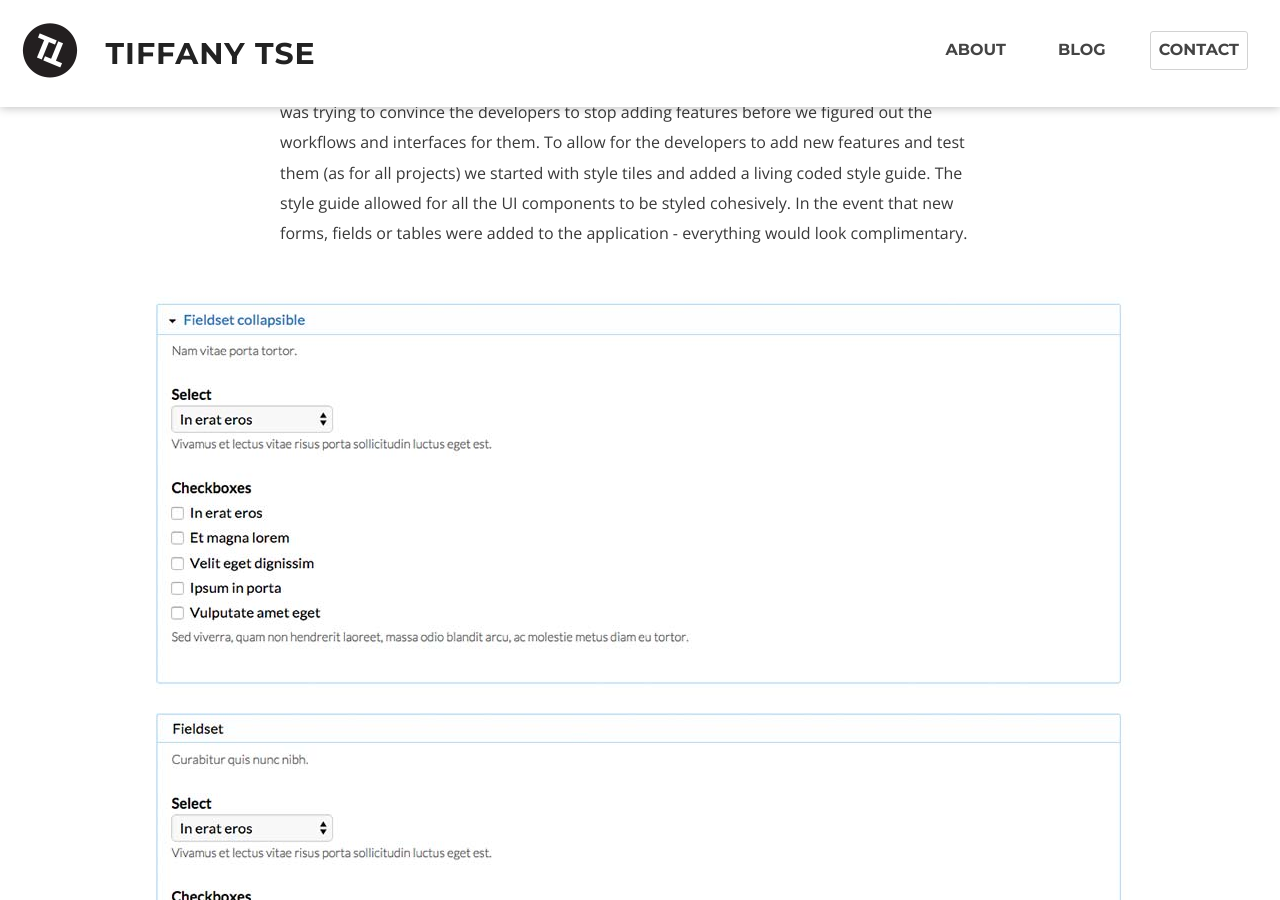
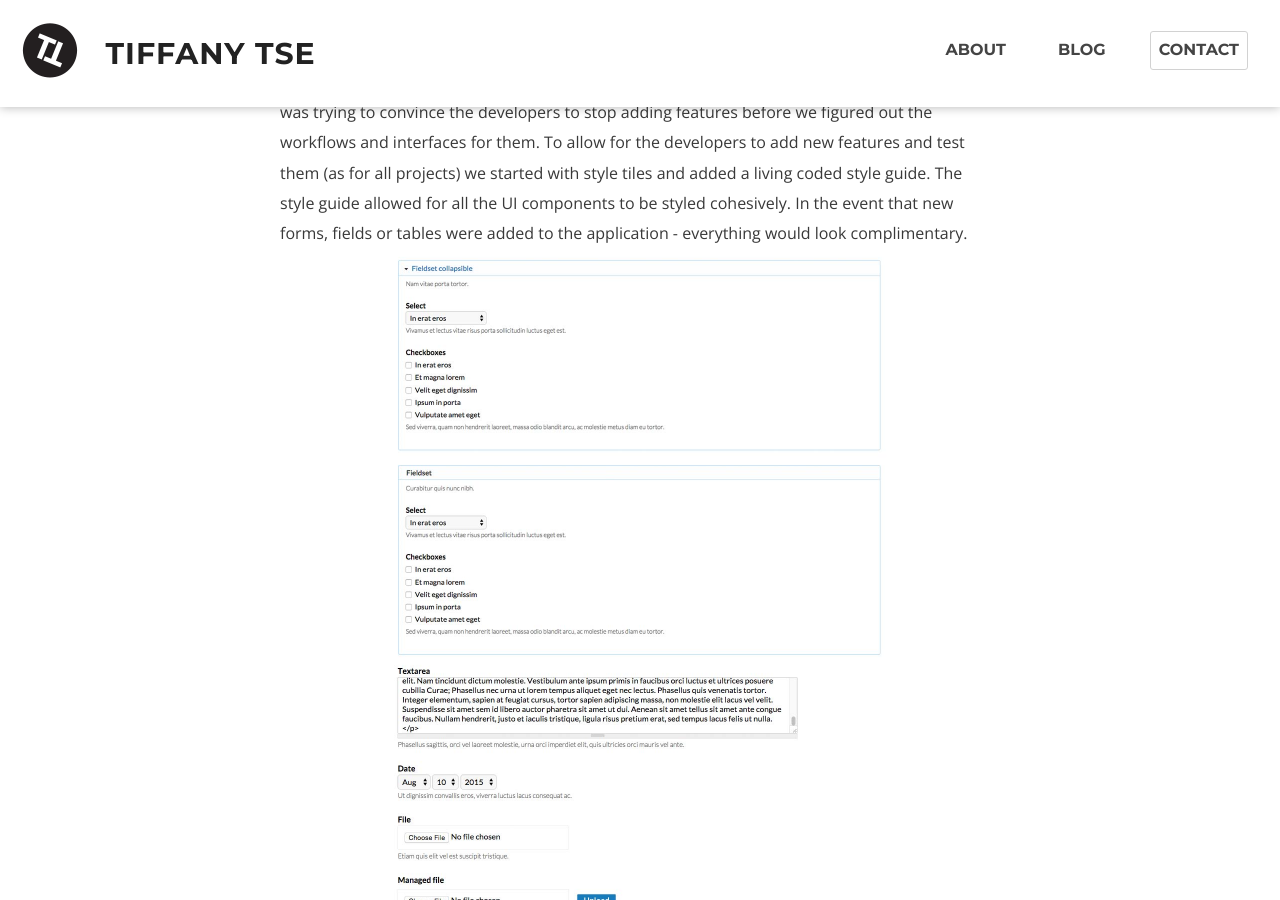
Before and after one commit to tiffanytse/tiffanytse.ca, a Jekyll site: the page built from work/dropfort/index.html, in a window 1280 px wide and 900 px high, scrolled down 2079 px. Built offline with Jekyll 4.4.1, drawn with Linux system fonts in a browser that asks for light colours; nearby versions of some CDN libraries; Markdown is read by kramdown in place of the engine named in the settings.

Commit message:
feat(html): update sizing

```diff
--- a/work/dropfort/index.html
+++ b/work/dropfort/index.html
@@ -31,7 +31,7 @@ Front End Development (Sass, Grunt, Drupal 7)</p>
     <h2>Building a Base</h2>
     <p>One of the largest challenges for staff at Coldfront Labs Inc., was figuring out how to put all the tools and features that the developers were creating into a single interface. My biggest challenge was trying to convince the developers to stop adding features before we figured out the workflows and interfaces for them. To allow for the developers to add new features and test them (as for all projects) we started with style tiles and added a living coded style guide. The style guide allowed for all the UI components to be styled cohesively. In the event that new forms, fields or tables were added to the application - everything would look complimentary.</p>
 
-    <img class="no-border" src="{{ site.baseurl }}/images/dropfort/ui-components.jpg" alt="Dropfort™ UI Components" >
+    <img class="small center no-border" src="{{ site.baseurl }}/images/dropfort/ui-components.jpg" alt="Dropfort™ UI Components" >
 
 
     <h2>The Application</h2>
```
